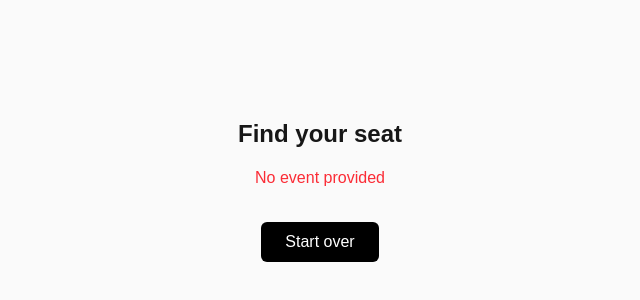
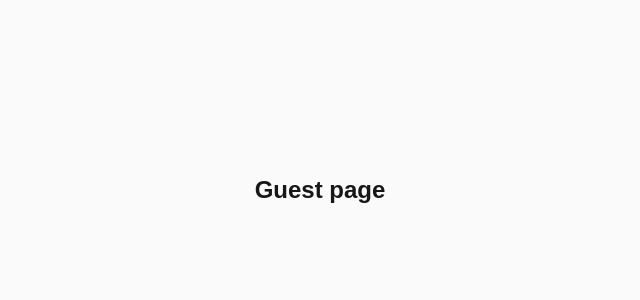
Before and after one commit to softmarkcollective-coder/Modus-web, a Next.js app in the folder modus/: page /guest in a window 1280 px wide. Shown: the part 210-510 px from the top of the page, without its empty margins (320-960 px from the left). Built offline with nearby package versions, Linux system fonts and the light colour scheme.

Commit message:
fis guest page with suspence + client component

```diff
--- a/modus/app/admin/page.tsx
+++ b/modus/app/admin/page.tsx
@@ -1,9 +1,7 @@
 export default function AdminPage() {
   return (
     <div className="min-h-screen flex items-center justify-center bg-zinc-100">
-      <h1 className="text-2xl font-semibold">
-        Admin overview
-      </h1>
+      <h1 className="text-2xl font-semibold">Admin overview</h1>
     </div>
   );
 }
--- a/modus/app/api/guest/route.ts
+++ b/modus/app/api/guest/route.ts
@@ -1,8 +1,8 @@
-import { NextResponse } from 'next/server';
+import { NextResponse } from "next/server";
 
 export async function GET() {
   return NextResponse.json({
-    status: 'ok',
-    message: 'Guest API is alive',
+    status: "ok",
+    message: "Guest API is working",
   });
 }
--- a/modus/app/guest/page.tsx
+++ b/modus/app/guest/page.tsx
@@ -1,33 +1,16 @@
-'use client';
+"use client";
 
-import { useSearchParams } from 'next/navigation';
+import { useSearchParams } from "next/navigation";
 
-export default function GuestPage() {
+export default function GuestClient() {
   const searchParams = useSearchParams();
-  const event = searchParams.get('event');
+  const event = searchParams.get("event");
 
   return (
-    <div className="min-h-screen flex flex-col items-center justify-center bg-zinc-50 px-6">
-      <h1 className="text-2xl font-semibold mb-4">
-        Find your seat
+    <div className="min-h-screen flex items-center justify-center bg-zinc-50">
+      <h1 className="text-2xl font-semibold">
+        Guest page {event ? `for event: ${event}` : ""}
       </h1>
-
-      {event ? (
-        <p className="text-zinc-600">
-          Event: <strong>{event}</strong>
-        </p>
-      ) : (
-        <p className="text-red-500">
-          No event provided
-        </p>
-      )}
-
-      <button
-        onClick={() => window.location.href = '/guest'}
-        className="mt-8 rounded-md bg-black text-white px-6 py-2"
-      >
-        Start over
-      </button>
     </div>
   );
 }
```
